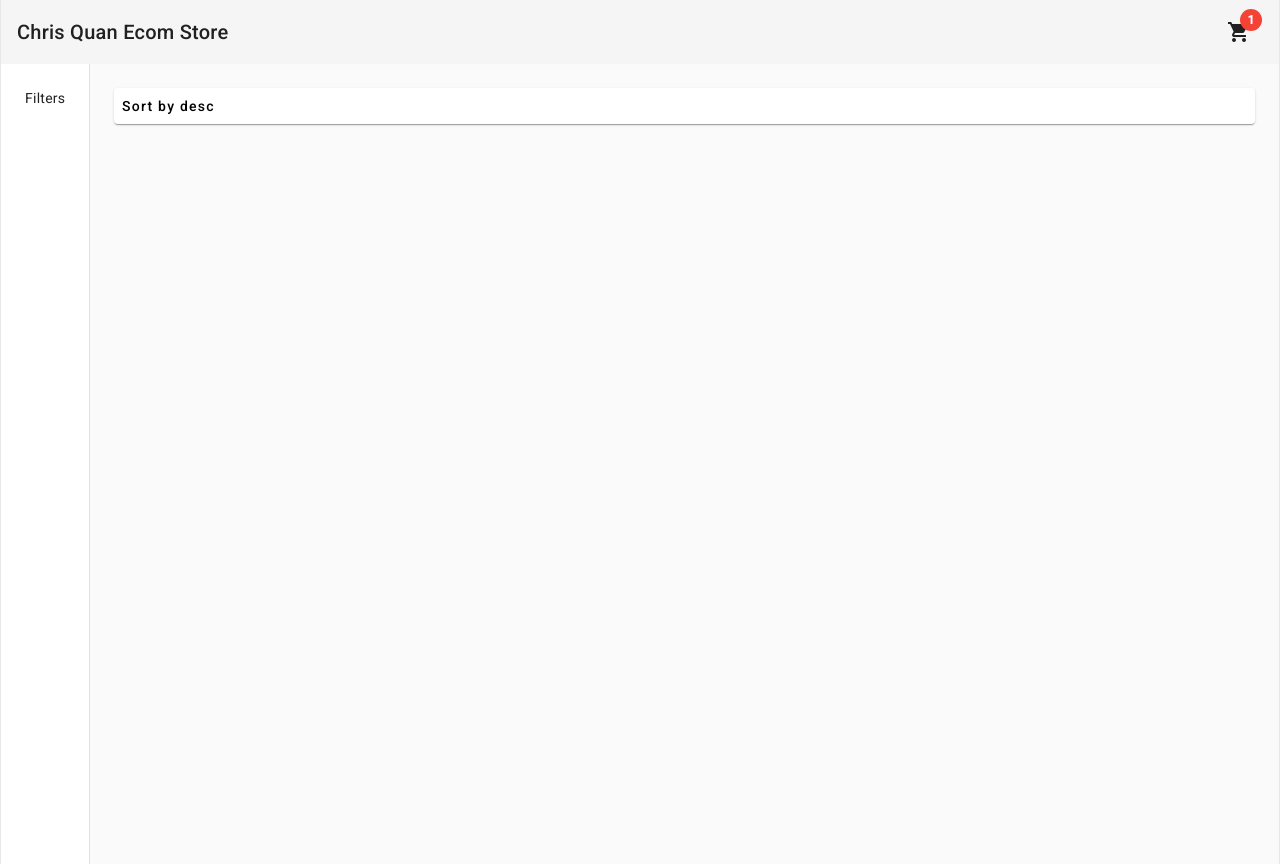
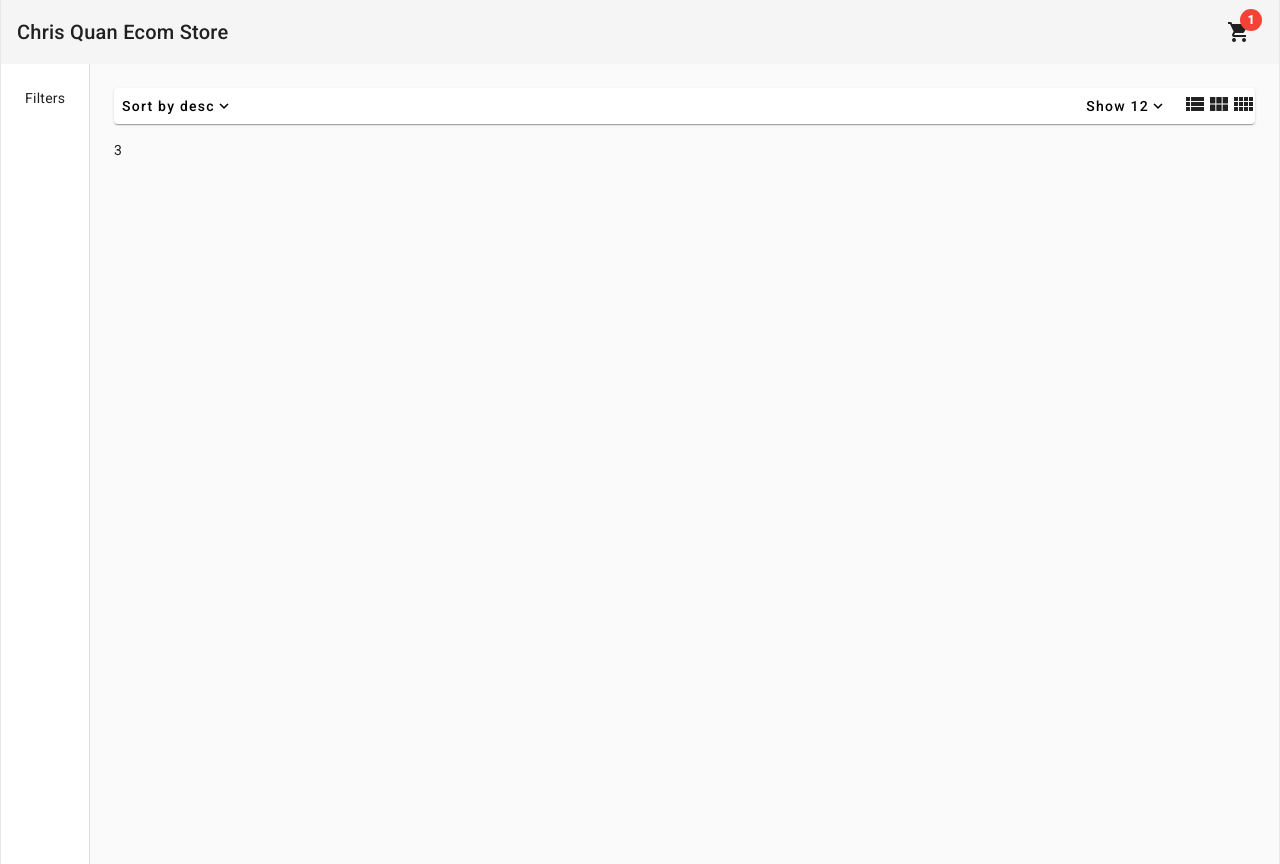
Before and after one commit to Chris-Quan/Ecom-Web-Store, an Angular app: page /home in a window 1280 px wide. Built offline with nearby package versions, Linux system fonts and the light colour scheme.

Commit message:
added header for product area

```diff
--- a/src/app/components/header/header.component.html
+++ b/src/app/components/header/header.component.html
@@ -9,7 +9,6 @@
       >
     </button>
     <mat-menu #menu = "matMenu">
-
       <div class = "p-3 divide-y divide-solid">
         <div class = "pb-3 flex justify-between">
           <span class = "mr-16">1 Items</span>
--- a/src/app/pages/home/components/products-header/products-header.component.html
+++ b/src/app/pages/home/components/products-header/products-header.component.html
@@ -1,13 +1,38 @@
 <mat-card class="mb-4">
     <div class="flex justify-between">
-      <div>
-        <button mat-button [matMenuTriggerFor]="sortByMenu">
-            Sort by {{sort}}
-        </button>
-        <mat-menu #sortByMenu="matMenu">
-                <button (click) = "onSortUpdated('desc')" mat-menu-item>desc</button>
-                <button (click) = "onSortUpdated('asc')" mat-menu-item>asc</button>
-        </mat-menu>
+        <div>
+            <button mat-button [matMenuTriggerFor]="sortByMenu" style="flex-direction: row-reverse;">
+                Sort by {{sort}}
+                <mat-icon>expand_more</mat-icon>
+            </button>
+            <mat-menu #sortByMenu="matMenu">
+                <button (click)="onSortUpdated('desc')" mat-menu-item>desc</button>
+                <button (click)="onSortUpdated('asc')" mat-menu-item>asc</button>
+            </mat-menu>
+        </div>
+
+        <div class="flex items-center">
+            <div>
+                <button mat-button [matMenuTriggerFor]="menu" style="flex-direction: row-reverse;">
+                    Show {{itemsShowCount}}
+                    <mat-icon>expand_more</mat-icon>
+                </button>
+
+                <mat-menu #menu="matMenu">
+                    <button (click)="onItemsUpdated(12)" mat-menu-item>12</button>
+                    <button (click)="onItemsUpdated(24)" mat-menu-item>24</button>
+                    <button (click)="onItemsUpdated(36)" mat-menu-item>36</button>
+                </mat-menu>
+            </div>
+            <button (click) = "onColumnsUpdated(1)">
+                <mat-icon>view_list</mat-icon>
+            </button>
+            <button (click) = "onColumnsUpdated(3)">
+                <mat-icon>view_module</mat-icon>
+            </button>
+            <button (click) = "onColumnsUpdated(4)">
+                <mat-icon>view_comfy</mat-icon>
+            </button>
         </div>
     </div>
 </mat-card>
--- a/src/app/pages/home/components/products-header/products-header.component.ts
+++ b/src/app/pages/home/components/products-header/products-header.component.ts
@@ -1,13 +1,16 @@
-import { Component } from '@angular/core';
+import { Component, EventEmitter, Output } from '@angular/core';
 
 @Component({
   selector: 'app-products-header',
   templateUrl: './products-header.component.html',
-  styles: [
-  ]
 })
+
+
 export class ProductsHeaderComponent {
+  @Output() columnsCountChange = new EventEmitter <number>();
   sort = 'desc';
+  itemsShowCount = 12;
+
   constructor(){}
   ngOnInit(): void{
 
@@ -16,4 +19,13 @@ export class ProductsHeaderComponent {
   onSortUpdated(newSort: string): void{
     this.sort=newSort;
   }
+
+  onItemsUpdated(count:number): void{
+    this.itemsShowCount = count;
+
+  }
+
+  onColumnsUpdated(colsNum: number):void{
+    this.columnsCountChange.emit(colsNum)
+  }
 }
--- a/src/app/pages/home/home.component.html
+++ b/src/app/pages/home/home.component.html
@@ -6,8 +6,9 @@ class = "min-h-full max-w-7xl mx-auto border-x">
 
     </mat-drawer>
     <mat-drawer-content class ="p-6">
-        <app-products-header>
+        <app-products-header (columnsCountChange)="onColumnsCountChange($event)">
 
         </app-products-header>
+        {{cols}}
     </mat-drawer-content>
 </mat-drawer-container>
--- a/src/app/pages/home/home.component.ts
+++ b/src/app/pages/home/home.component.ts
@@ -3,9 +3,13 @@ import { Component } from '@angular/core';
 @Component({
   selector: 'app-home',
   templateUrl: './home.component.html',
-  styles: [
-  ]
+
 })
 export class HomeComponent {
+  cols = 3;
+
+  onColumnsCountChange(colsNum: number): void{
+    this.cols = colsNum;
+  }
 
 }
```
